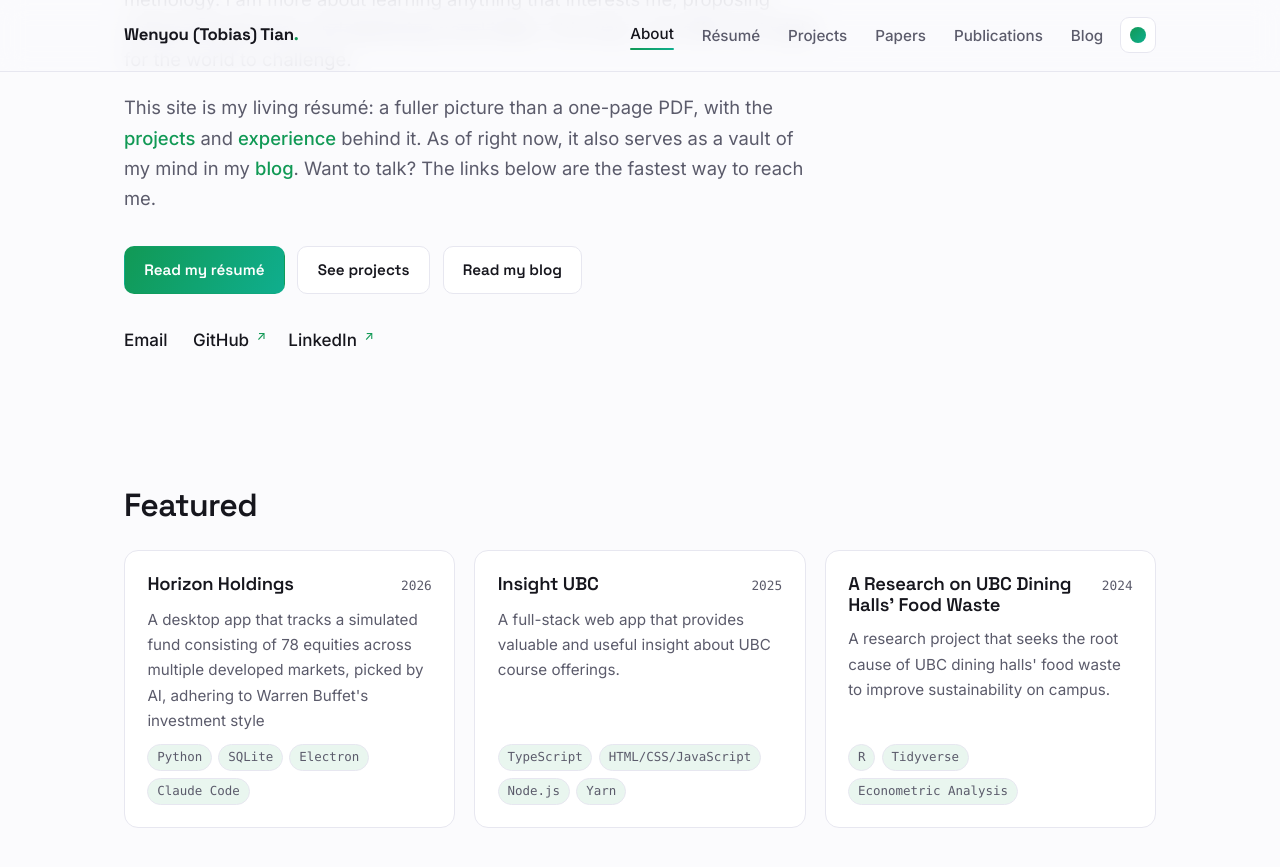
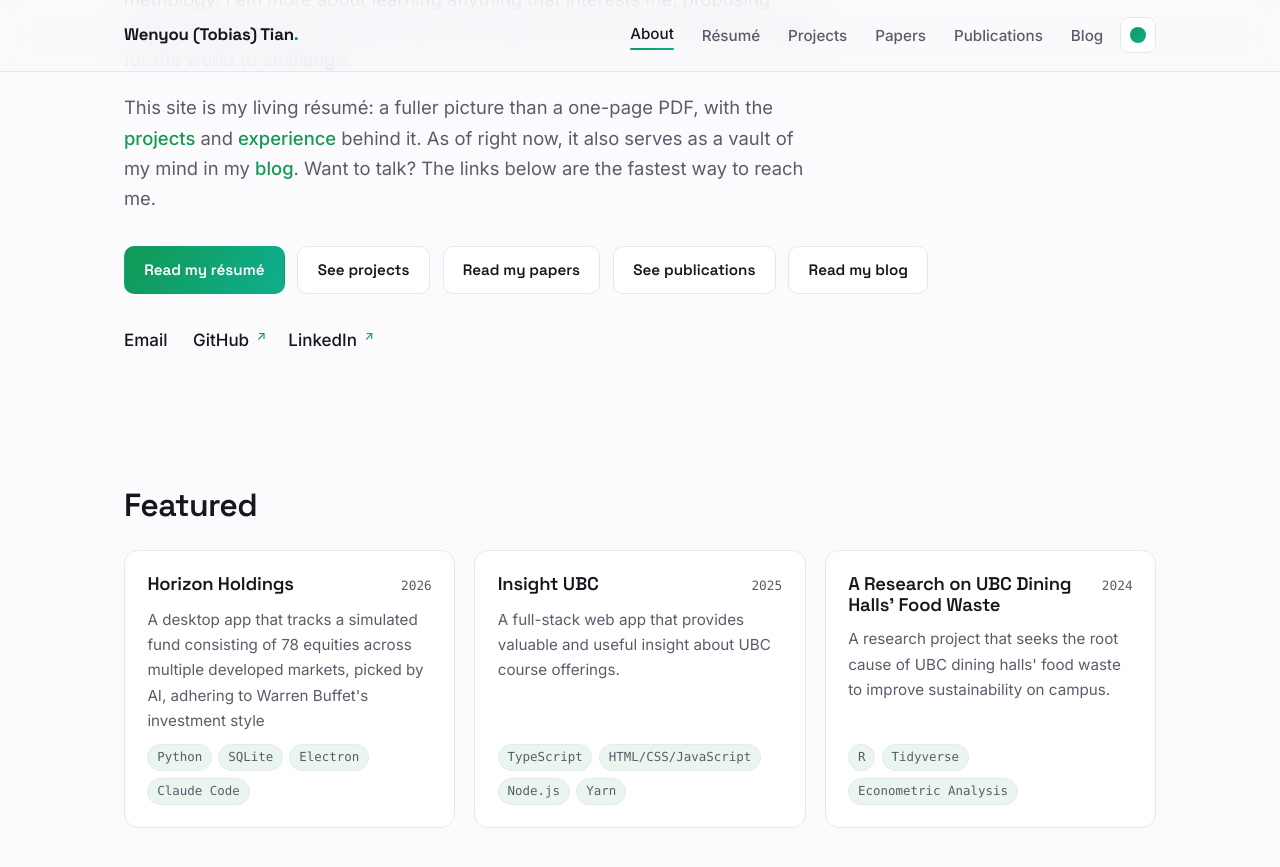
Before and after one commit to vansdardy/vansdardy.github.io, a Jekyll site: the page built from index.md, in a window 1280 px wide and 900 px high, scrolled down 437 px. Shown: the top 867 px of the window. Built offline with Jekyll 4.4.1, drawn with Linux system fonts in a browser that asks for light colours.

Commit message:
Add Papers and Publications buttons to the home hero
Co-Authored-By: Claude Opus 5.5 <noreply@anthropic.com>

```diff
--- a/_layouts/home.html
+++ b/_layouts/home.html
@@ -21,6 +21,8 @@ layout: default
   <div class="hero__actions">
     <a class="btn" href="{{ '/resume/' | relative_url }}">Read my résumé</a>
     <a class="btn btn--ghost" href="{{ '/projects/' | relative_url }}">See projects</a>
+    <a class="btn btn--ghost" href="{{ '/papers/' | relative_url }}">Read my papers</a>
+    <a class="btn btn--ghost" href="{{ '/publications/' | relative_url }}">See publications</a>
     <a class="btn btn--ghost" href="{{ '/blog/' | relative_url }}">Read my blog</a>
   </div>
 
```
